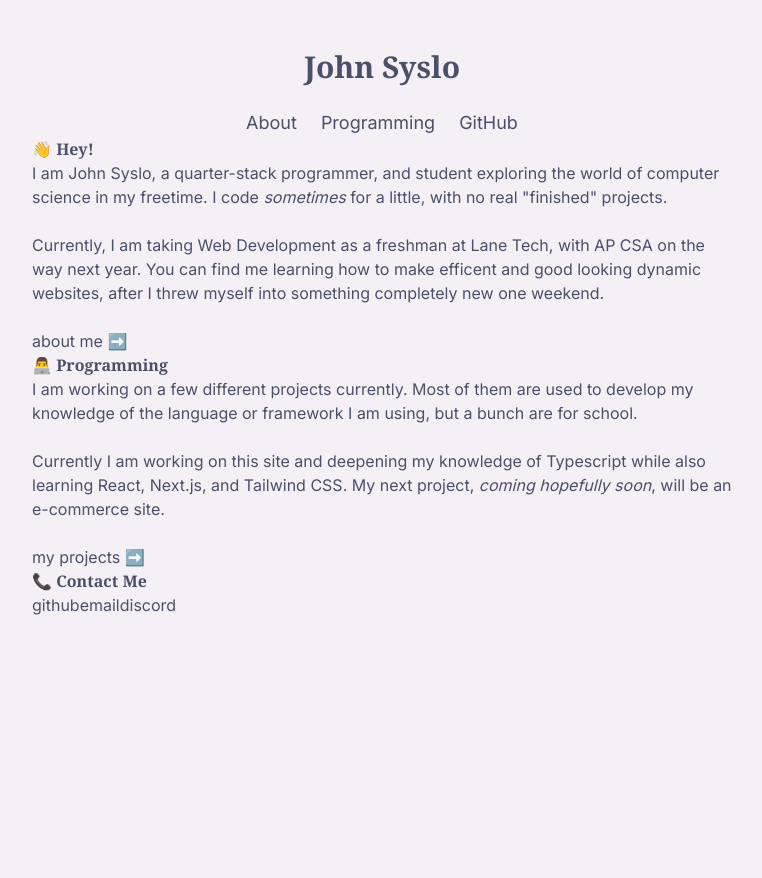
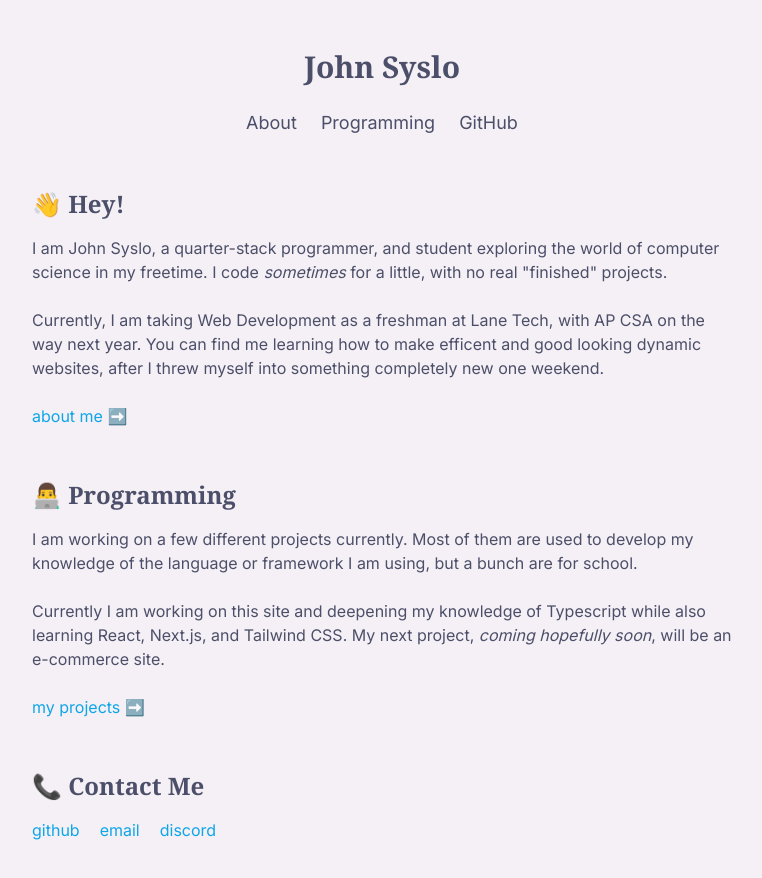
Before and after one commit to johnsyslo/portfolio, a Next.js app: page / in a window 1280 px wide. Shown: the top 878 px of the page, without its empty margins (258-1020 px from the left). Before the commit the page ends 800 px from the top, so only its background shows below. Built offline with nearby package versions, Linux system fonts and the light colour scheme.

Commit message:
fix: updated tailwind search dir

```diff
--- a/tailwind.config.ts
+++ b/tailwind.config.ts
@@ -5,6 +5,7 @@ const config: Config = {
     './src/pages/**/*.{js,ts,jsx,tsx,mdx}',
     './src/components/**/*.{js,ts,jsx,tsx,mdx}',
     './src/app/**/*.{js,ts,jsx,tsx,mdx}',
+    './src/constants/**/*.{js,ts,jsx,tsx,mdx}'
   ],
   plugins: [],
 };
```
